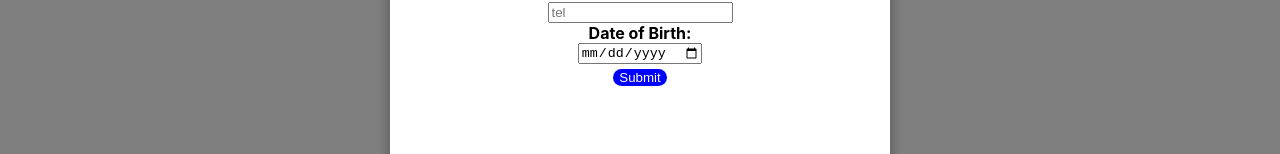
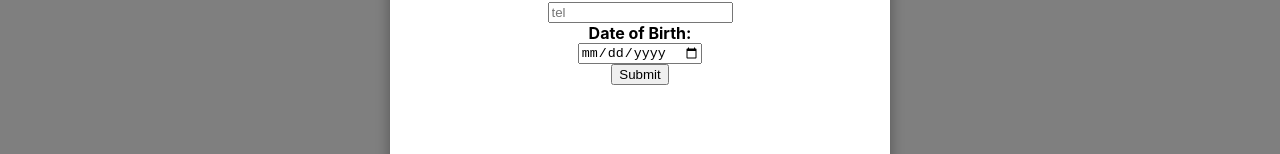
Before and after one commit to deepT18/Xmodal, a React (Create React App) app: page / in a window 1280 px wide. Both pictures are taken after a click on the button "Open Form". Shown: the part 369-523 px from the top of the page. Built offline with nearby package versions, Linux system fonts and the light colour scheme.

Commit message:
Checkinggg

```diff
--- a/src/components/Form.jsx
+++ b/src/components/Form.jsx
@@ -162,7 +162,7 @@
             <label htmlFor="dob"><strong>Date of Birth:</strong></label>
             <input id="dob" type="dob" placeholder="dob" onChange={(e) => setFormData({ ...formData, dob: e.target.value })} value={formData.dob} name="dob" type="date" />
           </>
-          <button className="btn" type="submit">Submit</button>
+          <button className="submit-button" type="submit">Submit</button>
         </form>
       </div>
     </div>
```
